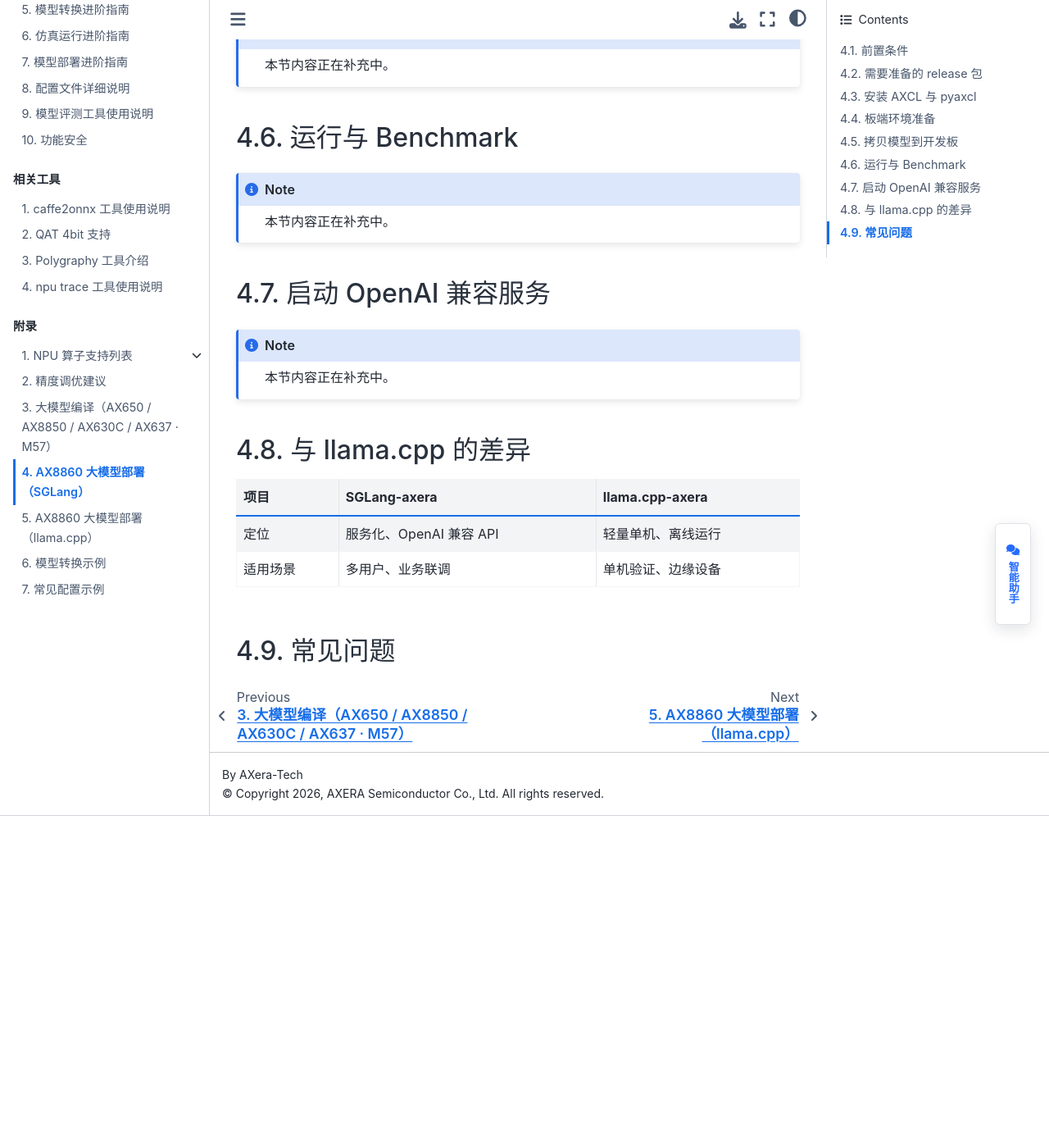
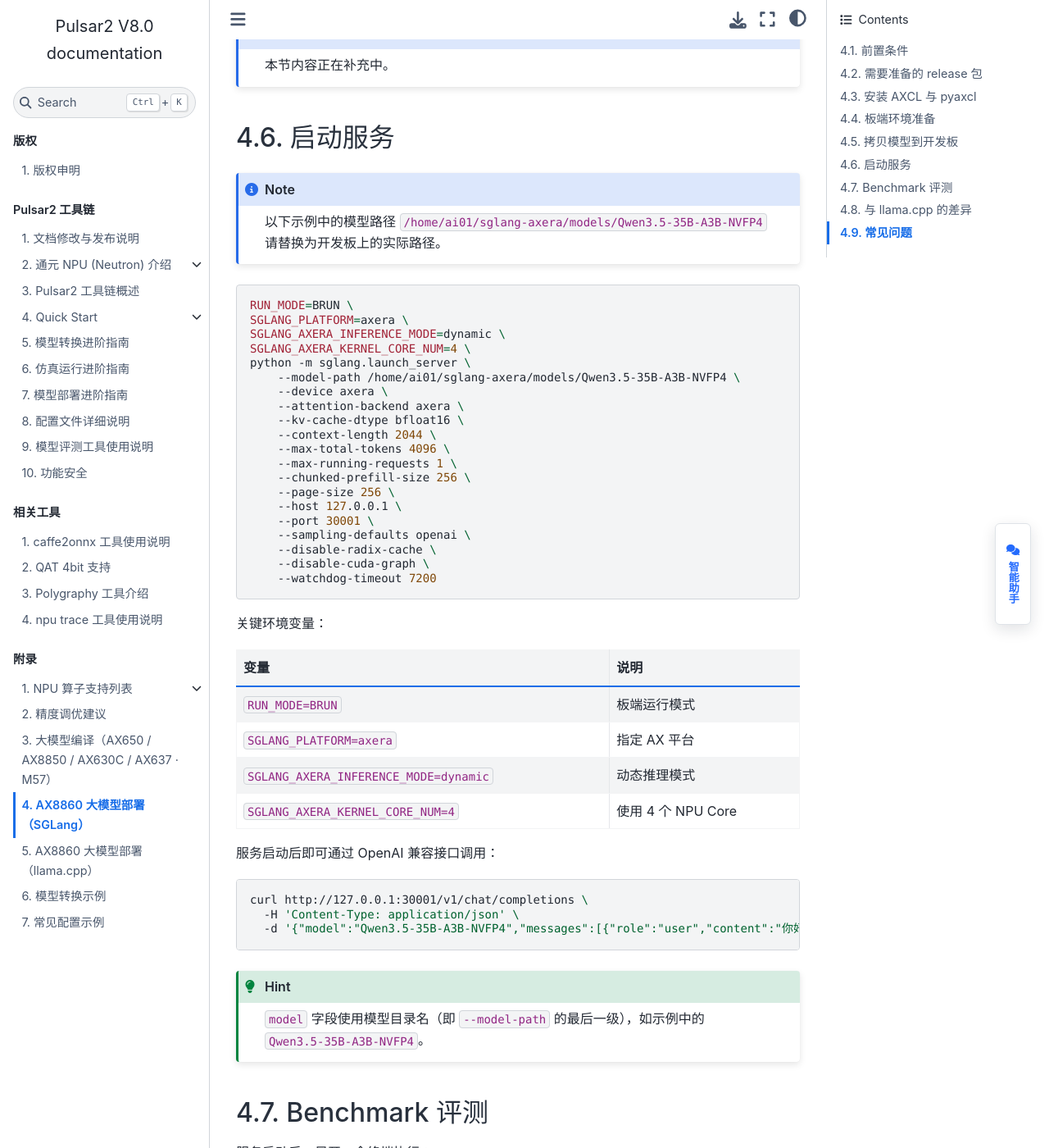
Before and after one commit to AXERA-TECH/pulsar2-docs, a Sphinx documentation site: the page built from source/appendix/llm_ax8860_sglang.md, in a window 1280 px wide and 1400 px high, scrolled down 2540 px. Shown: the whole window at 82% size. Built offline with Sphinx 7.4.7 and the Sphinx Book theme 1.1.4, drawn with Linux system fonts in a browser that asks for light colours; before the commit the page ends 3535 px from its top, so only the background shows below that; some of the changed text lies outside the part shown.

Commit message:
docs: 补充 AX8860 SGLang 启动与 Benchmark 说明
包含板端启动命令、关键环境变量、OpenAI 兼容 API 调用、bench_serving 评测命令与 TTFT/Decode 指标说明。

````diff
--- a/source/appendix/llm_ax8860_sglang.md
+++ b/source/appendix/llm_ax8860_sglang.md
@@ -100,21 +100,79 @@
 
 <!-- TODO: 27B / 35B-A3B 模型文件清单、scp/rsync 示例、板端存放目录 -->
 
-## 运行与 Benchmark
+## 启动服务
 
-:::{note}
-本节内容正在补充中。
+::: {note}
+以下示例中的模型路径 `/home/ai01/sglang-axera/models/Qwen3.5-35B-A3B-NVFP4` 请替换为开发板上的实际路径。
 :::
 
-<!-- TODO: SGLang 启动命令、TTFT / decode 指标获取与评测方法 -->
+```shell
+RUN_MODE=BRUN \
+SGLANG_PLATFORM=axera \
+SGLANG_AXERA_INFERENCE_MODE=dynamic \
+SGLANG_AXERA_KERNEL_CORE_NUM=4 \
+python -m sglang.launch_server \
+    --model-path /home/ai01/sglang-axera/models/Qwen3.5-35B-A3B-NVFP4 \
+    --device axera \
+    --attention-backend axera \
+    --kv-cache-dtype bfloat16 \
+    --context-length 2044 \
+    --max-total-tokens 4096 \
+    --max-running-requests 1 \
+    --chunked-prefill-size 256 \
+    --page-size 256 \
+    --host 127.0.0.1 \
+    --port 30001 \
+    --sampling-defaults openai \
+    --disable-radix-cache \
+    --disable-cuda-graph \
+    --watchdog-timeout 7200
+```
 
-## 启动 OpenAI 兼容服务
+关键环境变量：
 
-:::{note}
-本节内容正在补充中。
+| 变量 | 说明 |
+| --- | --- |
+| `RUN_MODE=BRUN` | 板端运行模式 |
+| `SGLANG_PLATFORM=axera` | 指定 AX 平台 |
+| `SGLANG_AXERA_INFERENCE_MODE=dynamic` | 动态推理模式 |
+| `SGLANG_AXERA_KERNEL_CORE_NUM=4` | 使用 4 个 NPU Core |
+
+服务启动后即可通过 OpenAI 兼容接口调用：
+
+```shell
+curl http://127.0.0.1:30001/v1/chat/completions \
+  -H 'Content-Type: application/json' \
+  -d '{"model":"Qwen3.5-35B-A3B-NVFP4","messages":[{"role":"user","content":"你好"}]}'
+```
+
+:::{hint}
+`model` 字段使用模型目录名（即 `--model-path` 的最后一级），如示例中的 `Qwen3.5-35B-A3B-NVFP4`。
 :::
 
-<!-- TODO: server 启动命令、端口、curl 调用示例 -->
+## Benchmark 评测
+
+服务启动后，另开一个终端执行：
+
+```shell
+python3 -m sglang.bench_serving \
+  --backend sglang \
+  --host 127.0.0.1 --port 30001 \
+  --num-prompts 1 \
+  --model /home/ai01/sglang-axera/models/Qwen3.5-35B-A3B-NVFP4 \
+  --dataset-name random --random-range-ratio 1 \
+  --random-input-len 2048 --random-output-len 2048 \
+  --max-concurrency 1
+```
+
+评测结果重点看以下指标：
+
+| 指标 | 说明 |
+| --- | --- |
+| `Mean TTFT` | 首 token 延迟，反映 prefill 性能 |
+| `Mean TPOT` / `Mean ITL` | 相邻输出 token 的间隔，反映 decode 性能 |
+| `Output token throughput` | 输出 token 吞吐（tokens/s） |
+| `Request throughput` | 每秒完成的请求数 |
 
 ## 与 llama.cpp 的差异
 
````
